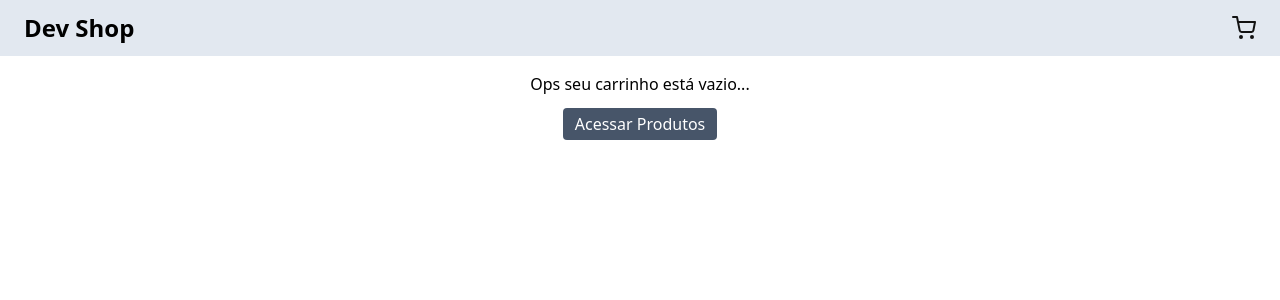
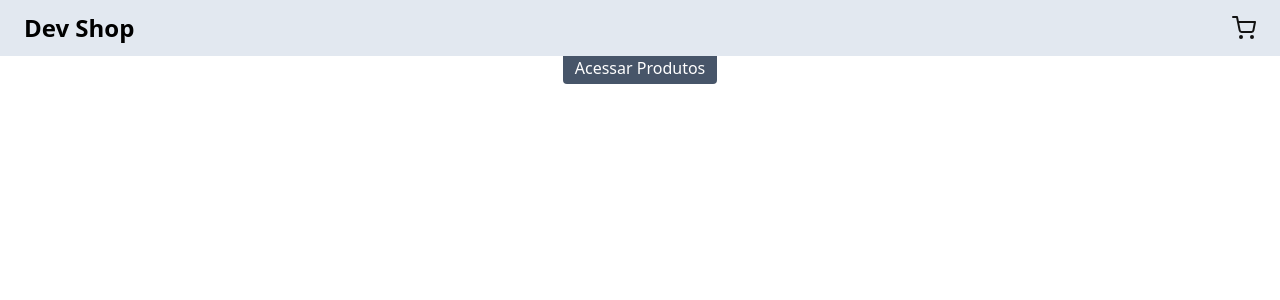
Before and after one commit to lucaseduardocrp/ecommerce-curso, a Next.js app: page /CartPage in a window 1280 px wide. Shown: the top 300 px of the page. Built offline with nearby package versions, Linux system fonts and the light colour scheme.

Commit message:
styles update

```diff
--- a/src/components/Header/index.tsx
+++ b/src/components/Header/index.tsx
@@ -7,7 +7,7 @@ export default function Header() {
   const { cartAmount } = useContext(CartContext)
 
   return (
-    <header className='w-full px-1 bg-slate-200'>
+    <header className='w-full px-1 bg-slate-200 fixed top-0'>
       <nav className='w-full max-w-7xl h-14 flex items-center justify-between px-5 mx-auto'>
         <Link href={'/'} className='font-bold text-2xl'>
           Dev Shop
```
